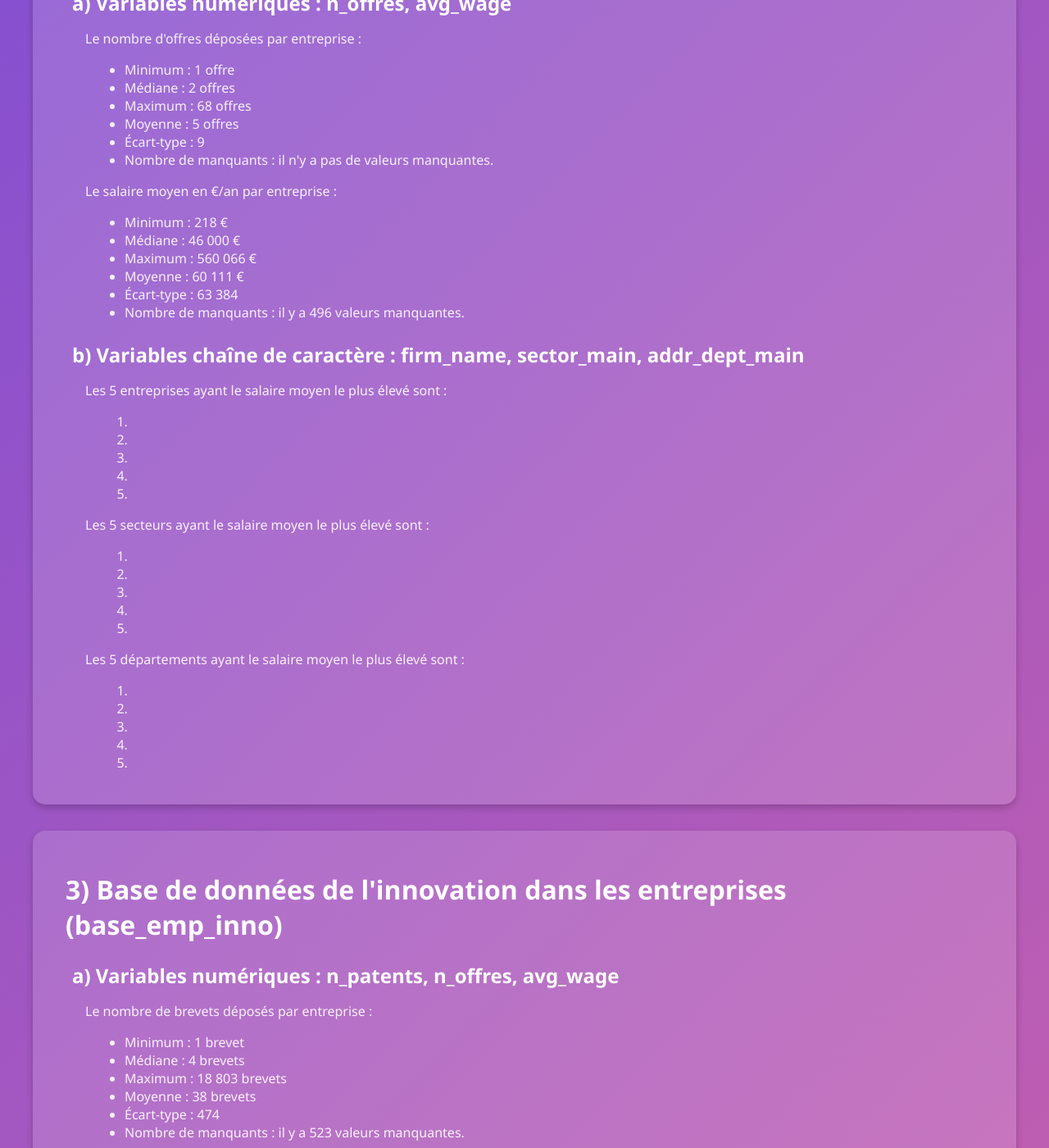
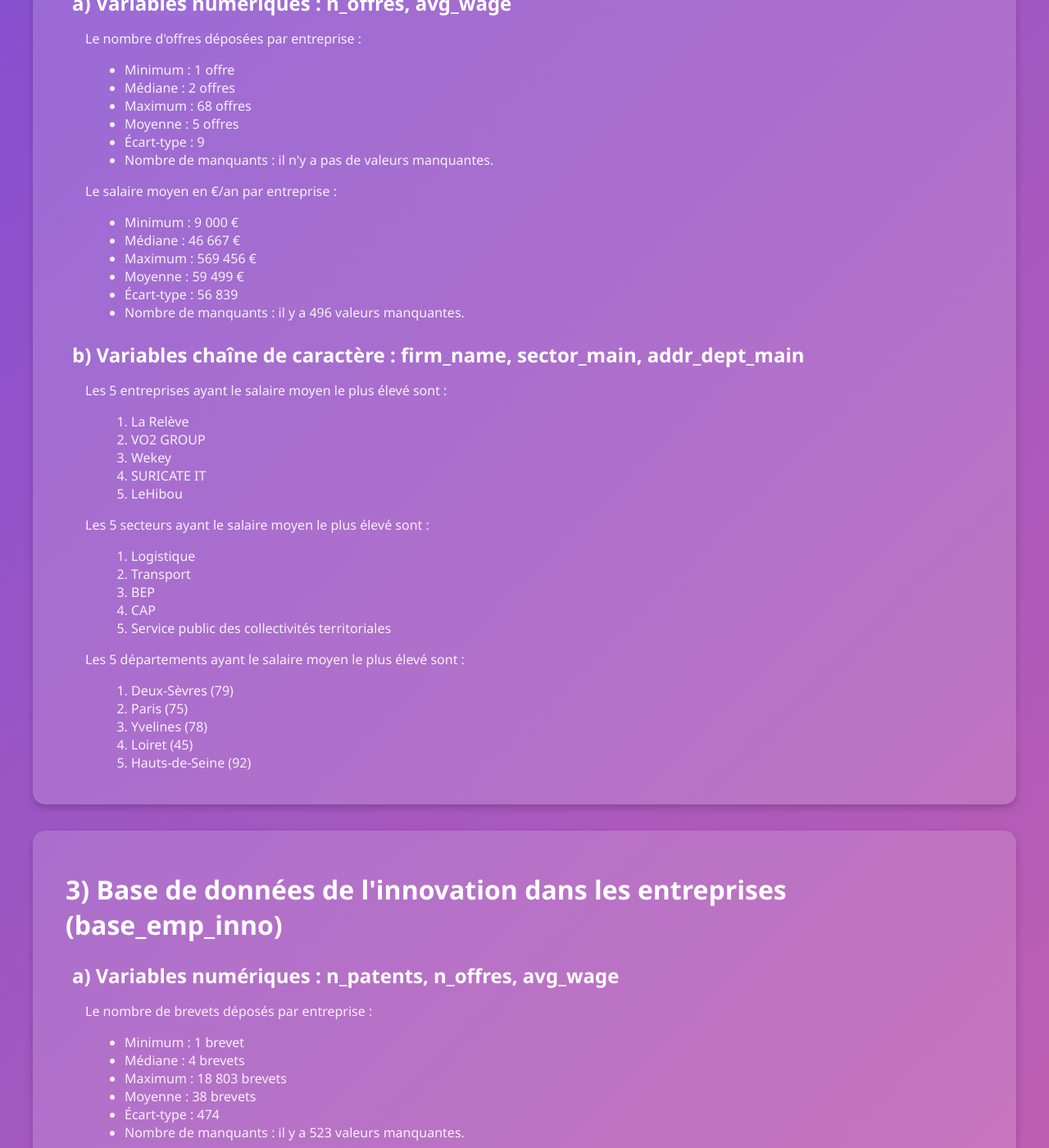
Before and after one commit to SebastienH422/ProjetR.smams, a Jekyll site: the page statistiques.html, which Jekyll copies as it is, in a window 1280 px wide and 1400 px high, scrolled down 1526 px. Shown: the whole window at 82% size. Built offline with Jekyll 4.4.1, drawn with Linux system fonts in a browser that asks for light colours; some of the changed text lies outside the part shown.

Commit message:
Update statistiques.html

```diff
--- a/statistiques.html
+++ b/statistiques.html
@@ -160,11 +160,11 @@
 
                 <p style="margin-left: 2.5rem;">Le salaire moyen en €/an par entreprise :</p>
                 <ul style="margin-left: 3.5rem;">
-                    <li>Minimum : 218 €</li>
-                    <li>Médiane : 46 000 €</li>
-                    <li>Maximum : 560 066 €</li>
-                    <li>Moyenne : 60 111 €</li>
-                    <li>Écart-type : 63 384</li>
+                    <li>Minimum : 9 000 €</li>
+                    <li>Médiane : 46 667 €</li>
+                    <li>Maximum : 569 456 €</li>
+                    <li>Moyenne : 59 499 €</li>
+                    <li>Écart-type : 56 839</li>
                     <li>Nombre de manquants : il y a 496 valeurs manquantes.</li>
                 </ul>
 
@@ -172,29 +172,29 @@
                 <h3 style="font-size: 1.5rem;">b) Variables chaîne de caractère : firm_name, sector_main, addr_dept_main</h3>
                 <p style="margin-left: 2.5rem;">Les 5 entreprises ayant le salaire moyen le plus élevé sont :</p>
                 <ol style="margin-left: 3.5rem;">
-                    <li> </li>
-                    <li> </li>
-                    <li> </li>
-                    <li> </li>
-                    <li> </li>
+                    <li>La Relève</li>
+                    <li>VO2 GROUP</li>
+                    <li>Wekey</li>
+                    <li>SURICATE IT</li>
+                    <li>LeHibou</li>
                 </ol>
 
                 <p style="margin-left: 2.5rem;">Les 5 secteurs ayant le salaire moyen le plus élevé sont :</p>
                 <ol style="margin-left: 3.5rem;">
-                    <li> </li>
-                    <li> </li>
-                    <li> </li>
-                    <li> </li>
-                    <li> </li>
+                    <li>Logistique</li>
+                    <li>Transport</li>
+                    <li>BEP</li>
+                    <li>CAP</li>
+                    <li>Service public des collectivités territoriales</li>
                 </ol>
 
                 <p style="margin-left: 2.5rem;">Les 5 départements ayant le salaire moyen le plus élevé sont :</p>
                 <ol style="margin-left: 3.5rem;">
-                    <li> </li>
-                    <li> </li>
-                    <li> </li>
-                    <li> </li>
-                    <li> </li>
+                    <li>Deux-Sèvres (79)</li>
+                    <li>Paris (75)</li>
+                    <li>Yvelines (78)</li>
+                    <li>Loiret (45)</li>
+                    <li>Hauts-de-Seine (92)</li>
                 </ol>
             </div>
 
@@ -224,11 +224,11 @@
 
                 <p style="margin-left: 2.5rem;">Le salaire moyen en €/an par entreprise :</p>
                 <ul style="margin-left: 3.5rem;">
-                    <li>Minimum : 218 €</li>
-                    <li>Médiane : 46 000 €</li>
-                    <li>Maximum : 560 066 €</li>
-                    <li>Moyenne : 60 111 €</li>
-                    <li>Écart-type : 63 384</li>
+                    <li>Minimum : 9 000 €</li>
+                    <li>Médiane : 46 667 €</li>
+                    <li>Maximum : 569 456 €</li>
+                    <li>Moyenne : 59 499 €</li>
+                    <li>Écart-type : 56 839</li>
                     <li>Nombre de manquants : il y a 9 096 valeurs manquantes.</li>
                 </ul>
             </div>
```
